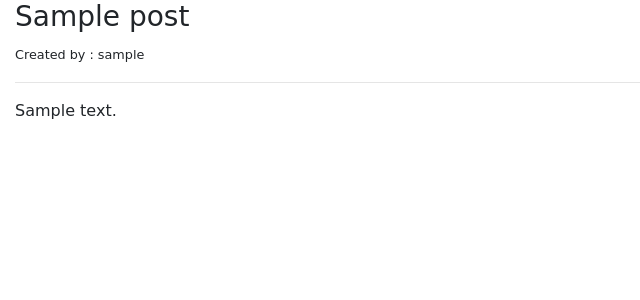
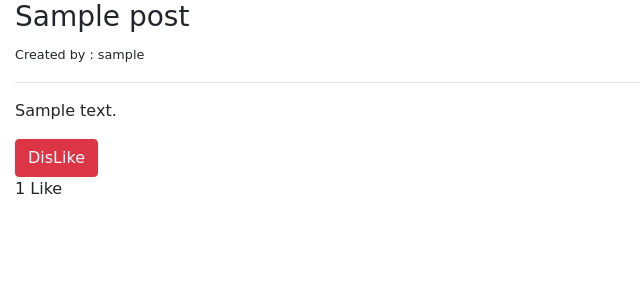
Before and after one commit to ajay020/blog2, a Django app: a page that uses mysite/templates/blog/post_detail.html in a window 1280 px wide. Shown: the part 62-362 px from the top of the page, without its empty margins (0-640 px from the left). Run offline with Django 3.2, Linux system fonts and the light colour scheme; a user stored in the database is signed in; tables that the repository leaves empty hold one stand-in row (values such as "Sample post"); grey boxes marked "Sample" are stand-in pictures; some libraries are stand-ins or nearby versions.

Commit message:
like dislike button functionality added

```diff
--- a/mysite/blog/models.py
+++ b/mysite/blog/models.py
@@ -25,6 +25,7 @@ class Post(models.Model):
     slug = models.SlugField(max_length=120)
     author = models.ForeignKey(User,related_name='blog_posts')
     body = models.TextField()
+    likes  = models.ManyToManyField(User,related_name='likes',blank=True)
     created = models.DateTimeField(auto_now_add=True)
     updated  = models.DateTimeField(auto_now=True)
     status = models.CharField(max_length=10,choices=STATUS_CHOICES,default='draft')
@@ -34,6 +35,9 @@ class Post(models.Model):
 
     def __str__(self):
         return self.title
+
+    def total_likes(self):
+        return self.likes.count()
 
     def get_absolute_url(self):
         return reverse("blog:post_detail",args=[self.id,self.slug])
--- a/mysite/blog/views.py
+++ b/mysite/blog/views.py
@@ -51,10 +51,16 @@ def proper_pagination(posts,index)   :
         end_index = start_index + end_index
     return (start_index,end_index)
 
-def post_detail(request, id,slug):
-    post = get_object_or_404(Post,id=id,slug=slug)
+def post_detail(request, id, slug):
+    post = get_object_or_404(Post, id=id, slug=slug)
+    is_liked = False
+    if post.likes.filter(id=request.user.id).exists():
+        is_liked = True
+
     context = {
-    'post':post
+    'post':post,
+    'is_liked':is_liked,
+    'total_likes':post.total_likes()
     }
     return render(request,'blog/post_detail.html',context)
 
@@ -136,3 +142,12 @@ def edit_profile(request):
      'profile_form':profile_form,
     }
     return render(request,'blog/edit_profile.html',context)
+
+def like_post(request):
+    post  = get_object_or_404(Post,id=request.POST.get('post-id'))
+    if post.likes.filter(id=request.user.id).exists():
+        post.likes.remove(request.user)
+    else:
+        post.likes.add(request.user)
+
+    return HttpResponseRedirect(post.get_absolute_url())
--- a/mysite/mysite/urls.py
+++ b/mysite/mysite/urls.py
@@ -37,6 +37,7 @@ urlpatterns = [
     ## you could use below urls also for all the above password_reset URLs
     url(r'^',include('django.contrib.auth.urls')),
     url(r'^oauth/',include('social_django.urls', namespace="social")),
+    url(r'^like/$',views.like_post,name='like_post')
 
 ]
 
--- a/mysite/templates/blog/post_detail.html
+++ b/mysite/templates/blog/post_detail.html
@@ -9,4 +9,18 @@
   <small>Created by : {{ post.author }}</small>
   <hr>
   <p>{{ post.body }}</p>
+
+  {% if user.is_authenticated %}
+  <form action="{% url 'like_post' %}" method="POST">
+    {% csrf_token %}
+    {% if is_liked %}
+      <button name="post-id" value="{{ post.id }}" class="btn btn-danger" >DisLike</button>
+    {% else %}
+      <button name="post-id" value="{{ post.id }}" class="btn btn-primary" >Like</button>
+    {% endif %}
+  </form>
+  {% endif %}
+  <span>
+    {{ total_likes }} Like{{ total_likes|pluralize}}
+  </span>
 {% endblock %}
```
Also changed, not shown: mysite/blog/migrations/0003_auto_20200327_0358.py (added).
